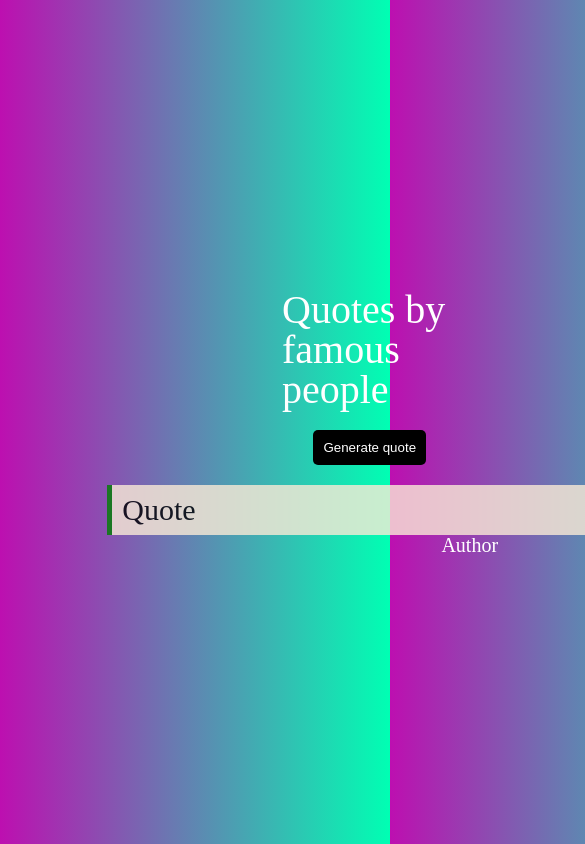
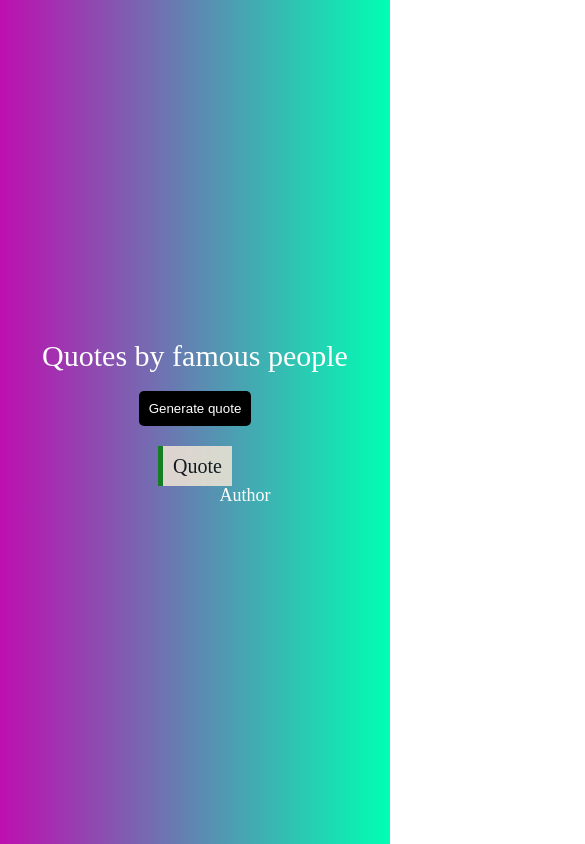
Before and after one commit to kik094/JS-Random-quote, a plain HTML site: page index.html in a window 390 px wide. Shown: the top 844 px of the page, 585 px wide, since content can reach past the window. Drawn offline with Linux system fonts and the light colour scheme; no server answers.

Commit message:
Add files via upload
Responsiveness fix

```diff
--- a/styles/style.scss
+++ b/styles/style.scss
@@ -18,7 +18,6 @@ time, mark, audio, video {
 	font: inherit;
 	vertical-align: baseline;
 }
-/* HTML5 display-role reset for older browsers */
 article, aside, details, figcaption, figure,
 footer, header, hgroup, menu, nav, section {
 	display: block;
@@ -41,27 +40,13 @@ table {
 	border-collapse: collapse;
 	border-spacing: 0;
 }
-body{
-    background: rgb(2,0,36);
-    background: linear-gradient(90deg, rgba(2,0,36,1) 0%, rgba(189,15,176,1) 0%, rgba(0,255,179,1) 100%);
-  }
-.content-wrapper {
-    display:flex;
-    flex-flow: column wrap;
-    margin: 0 auto;
-    width: 45%;
-    min-height: 100vh;
-    justify-content: center;
-    align-items: center;
-    position: relative;
 
-}
 
 h1 {
     font-size: 40px;
     margin-bottom: 20px;
     color: white;
-
+    text-align: center;
 }
 h3 {
      opacity: 0.8;
@@ -74,13 +59,49 @@ h4 {
     font-size: 20px;
     color: white;
 
+}
+body{
+    height: 100vh;
+    display:flex;
+    align-items: center;
+    background: rgb(2,0,36);
+    background: linear-gradient(90deg, rgba(2,0,36,1) 0%, rgba(189,15,176,1) 0%, rgba(0,255,179,1) 100%);
+    background-repeat: no-repeat;
+  }
 
+.content-wrapper {
+    display:flex;
+
+    flex-flow: column wrap;
+    margin: 0 auto;
+    width:100%;
+    justify-content: center;
+    align-items: center;
+}
+@media only screen and (max-width: 600px) {
+    .content-wrapper{
+        width: 90%;
+    }
+    h1 {
+        font-size:30px;
+          text-align: center;
+    }
+    h3{
+        font-size:20px;
+    }
+    h4{
+        font-size: 18px;
+    }
+    #quote-author{
+        margin-left: 100px;
+    }
 }
 
 #quote{
+    align-self: center;
     background-color: antiquewhite;
     border-left: 5px solid green;
-    width: 500px;
+    max-width: 500px;
     padding: 10px;
 }
 #quote-btn {
```
Also changed, not shown: styles/style.css, 1 other file.
